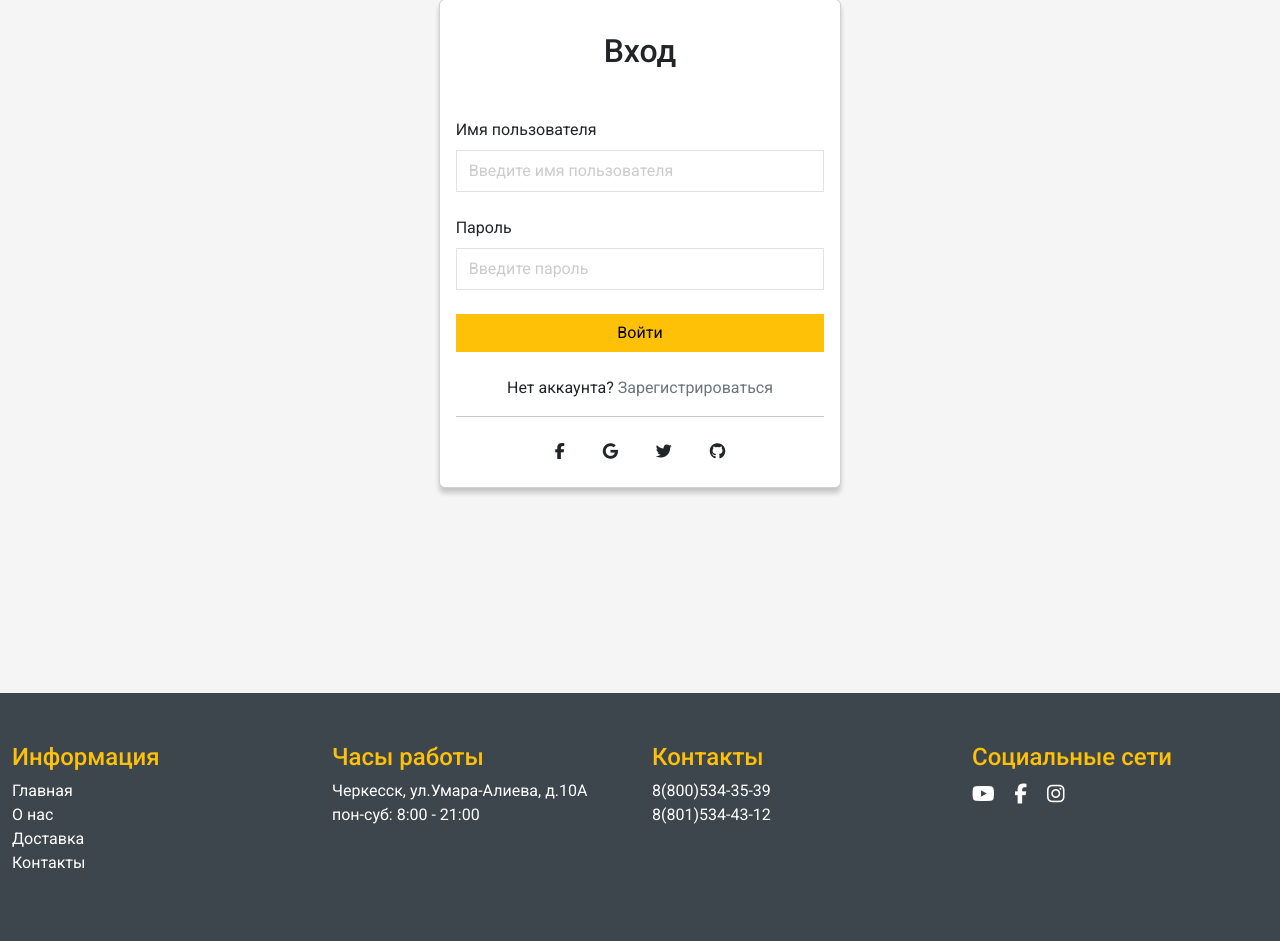
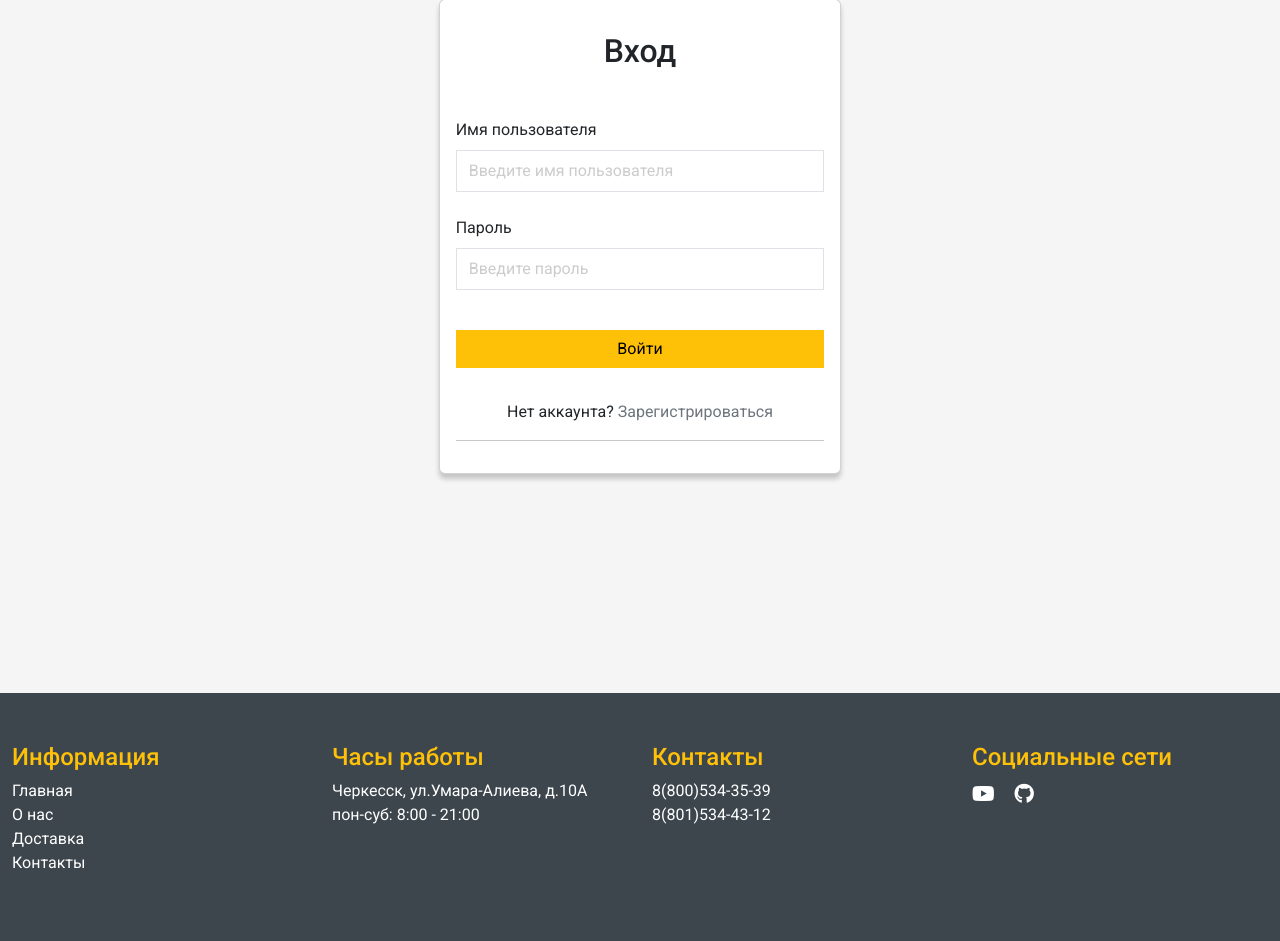
Before and after one commit to AliyDzhanibekov777/store---eShop, a Django app: page /users/login/ in a window 1280 px wide. Shown: the part 311-1252 px from the top of the page. Run offline with Django 5.2, Linux system fonts and the light colour scheme; some libraries are stand-ins or nearby versions.

Commit message:
Initial commit changes login and base html

```diff
--- a/eShop/templates/eShop/base.html
+++ b/eShop/templates/eShop/base.html
@@ -193,9 +193,8 @@
                     <div class="col-md-3 col-6">
                         <h4>Социальные сети</h4>
                         <ul class="footer-icons">
-                            <li><a href="#"><i class="fa-brands fa-youtube"></i></a></li>
-                            <li><a href="#"><i class="fa-brands fa-facebook-f"></i></a></li>
-                            <li><a href="#"><i class="fa-brands fa-instagram"></i></a></li>
+                            <li><a href="https://www.youtube.com/"><i class="fa-brands fa-youtube"></i></a></li>
+                            <li><a href="https://github.com/AliyDzhanibekov777/store---eShop.git"><i class="fab fa-github"></i></a></li>
                         </ul>
                     </div>
 
--- a/users/templates/users/login.html
+++ b/users/templates/users/login.html
@@ -44,26 +44,14 @@
                         </label>
                         {{ form.password }}
                      </div>
-                     <button type="submit" class="btn btn-warning btn-block mb-4" style="width: 100%;">Войти</button>
+                     <button type="submit" class="btn btn-warning btn-block mb-4 mt-3" style="width: 100%;">Войти</button>
                   </form>
-                  <div class="text-center">
+                  <div class="text-center mt-2">
                      <p>Нет аккаунта?<a href="{% url 'register' %}" class="text-decoration-none"> Зарегистрироваться
                         </a></p>
                      <p>
                         <hr>
                      </p>
-                     <button type="button" class="btn btn-floating btn-floating mx-1">
-                        <i class="fab fa-facebook-f"></i>
-                     </button>
-                     <button type="button" class="btn btn-floating btn-floating mx-1">
-                        <i class="fab fa-google"></i>
-                     </button>
-                     <button type="button" class="btn btn-floating btn-floating mx-1">
-                        <i class="fab fa-twitter"></i>
-                     </button>
-                     <button type="button" class="btn btn-floating btn-floating mx-1">
-                        <i class="fab fa-github"></i>
-                     </button>
                   </div>
                </div>
             </div>
```
Also changed, not shown: db.sqlite3.
